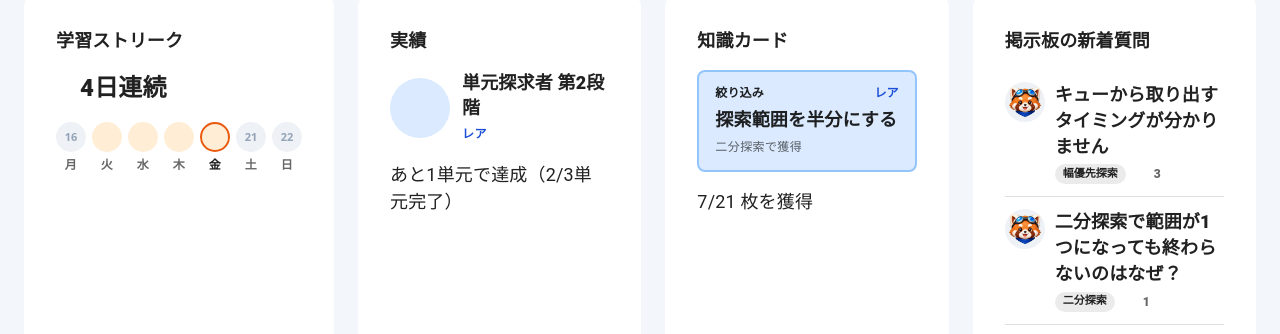
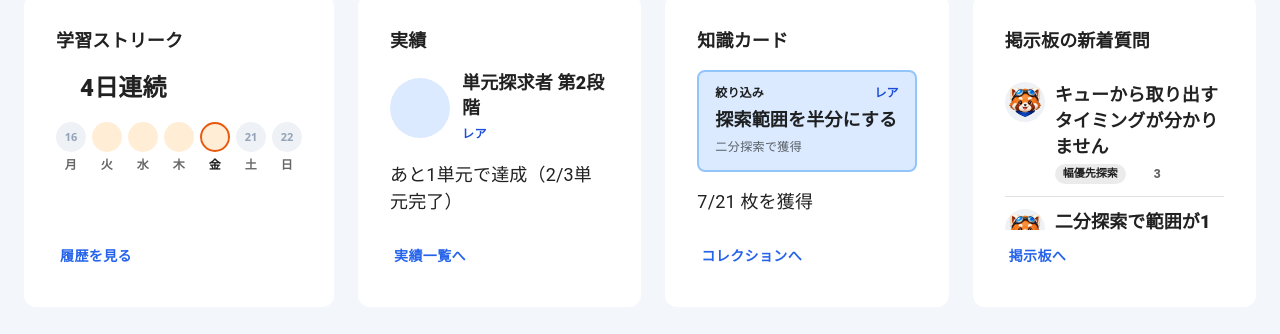
Before and after one commit to BeppuKanato/engineer-quest-ui-brushup, a Next.js app: page /home in a window 1280 px wide. Shown: the part 618-952 px from the top of the page. Built offline with nearby package versions, Linux system fonts and the light colour scheme; some icons are missing.

Commit message:
feat: 掲示板タイルの高さを元に戻し、投稿は1件全見え＋2件目見切れに調整

```diff
--- a/src/design/HomeDesignDraft.tsx
+++ b/src/design/HomeDesignDraft.tsx
@@ -372,7 +372,7 @@ export function HomeDesignDraft({ data, currentGoal, goalText }: { data: HomeRes
         {questions.length > 0 && (
           <Paper component="section" aria-label="掲示板の新着質問" elevation={0} sx={{ ...S1, display: "flex", flexDirection: "column" }}>
             <TileTitle>掲示板の新着質問</TileTitle>
-            <Box sx={{ flex: 1, minHeight: 0, maxHeight: 264, overflowY: "auto", mr: -1.5, pr: 1.5 }}>
+            <Box sx={{ flex: 1, minHeight: 0, maxHeight: 160, overflowY: "auto", mr: -1.5, pr: 1.5 }}>
             <Stack divider={<Divider flexItem />}>
               {questions.map((question) => {
                 const meta = POST_META[question.id];
```
